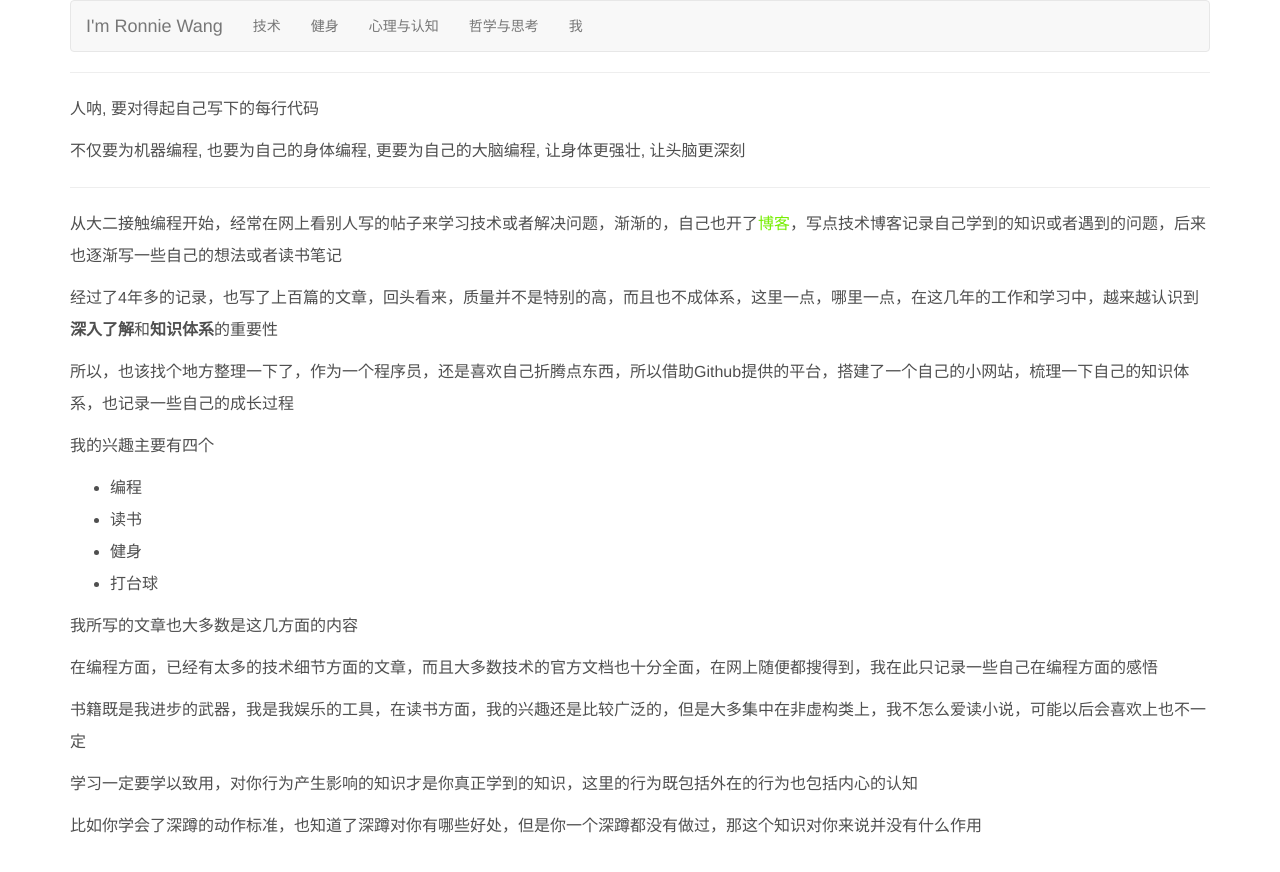
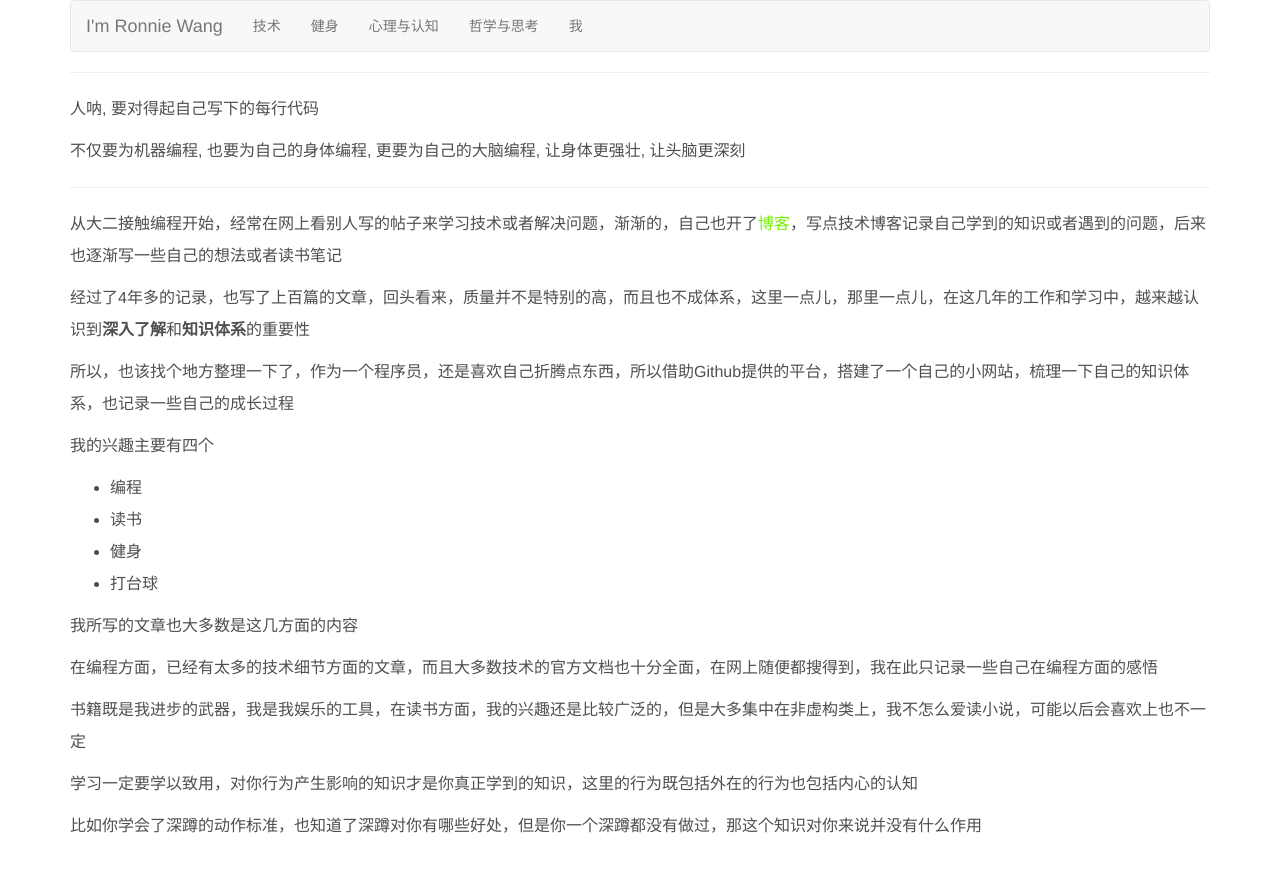
Before and after one commit to ronniewang/ronniewang.github.io, a Jekyll site: the page built from index.md, in a window 1280 px wide. Shown: the top 872 px of the page. Built offline with Jekyll 4.4.1, drawn with Linux system fonts in a browser that asks for light colours.

Commit message:
update files

```diff
--- a/index.md
+++ b/index.md
@@ -28,11 +28,12 @@ title: I'm Ronnie Wang
 
 从大二接触编程开始，经常在网上看别人写的帖子来学习技术或者解决问题，渐渐的，自己也开了[博客](http://blog.csdn.net/ro_wsy?viewmode=contents)，写点技术博客记录自己学到的知识或者遇到的问题，后来也逐渐写一些自己的想法或者读书笔记
 
-经过了4年多的记录，也写了上百篇的文章，回头看来，质量并不是特别的高，而且也不成体系，这里一点，哪里一点，在这几年的工作和学习中，越来越认识到**深入了解**和**知识体系**的重要性
+经过了4年多的记录，也写了上百篇的文章，回头看来，质量并不是特别的高，而且也不成体系，这里一点儿，那里一点儿，在这几年的工作和学习中，越来越认识到**深入了解**和**知识体系**的重要性
 
 所以，也该找个地方整理一下了，作为一个程序员，还是喜欢自己折腾点东西，所以借助Github提供的平台，搭建了一个自己的小网站，梳理一下自己的知识体系，也记录一些自己的成长过程
 
 我的兴趣主要有四个
+
 * 编程
 * 读书
 * 健身
```
